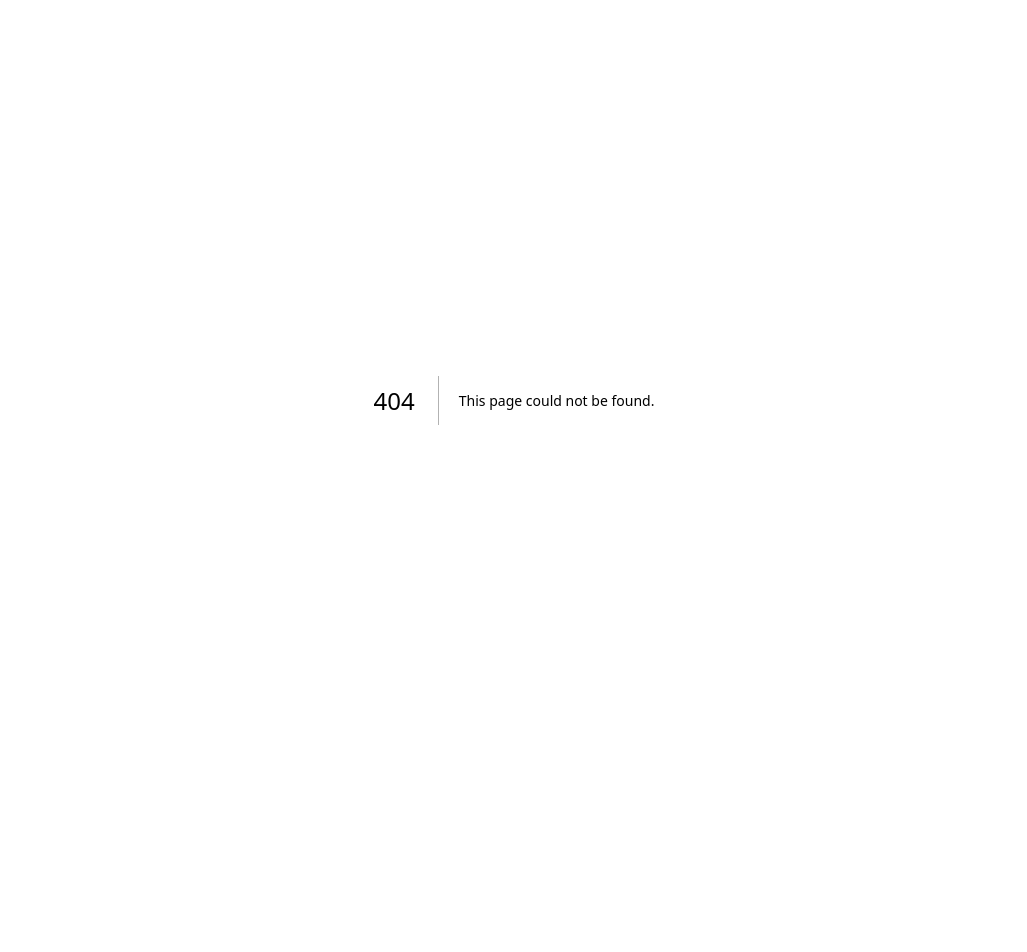
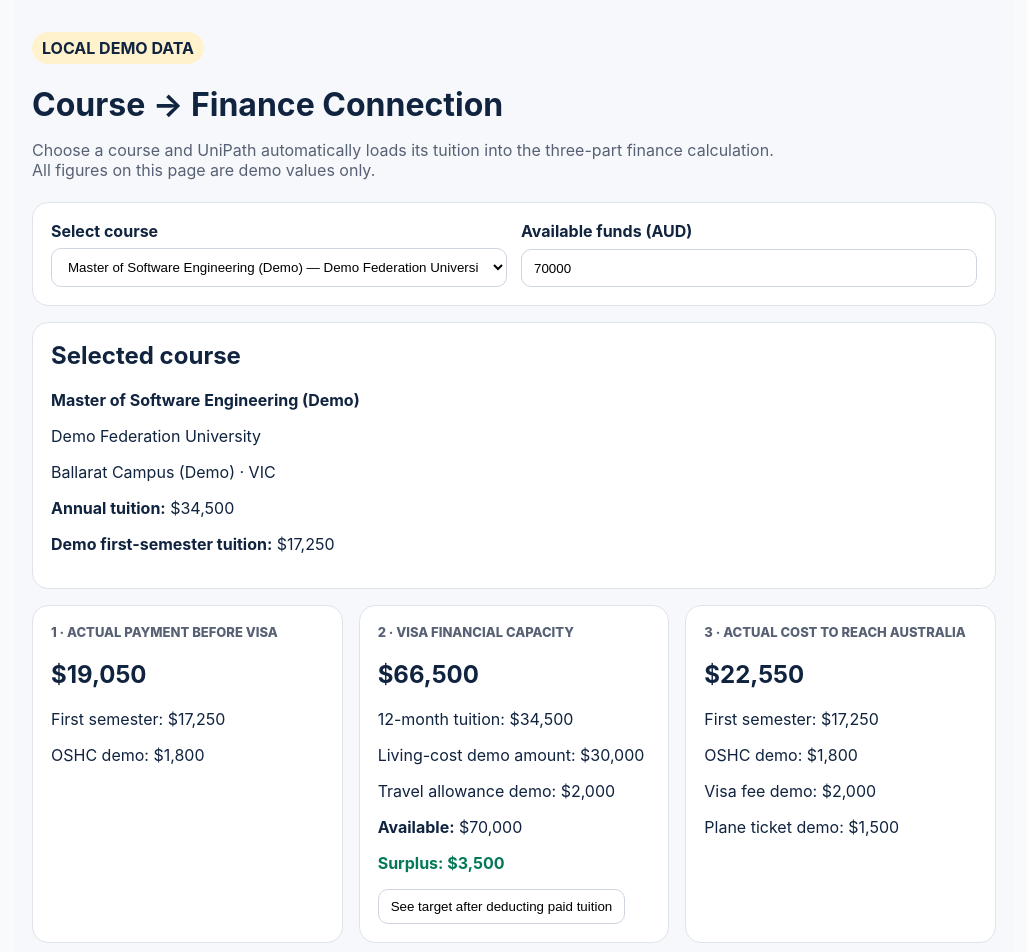
Before and after one commit to bkushen/unipath-australia, a Next.js app: page /local-v2/course-finance in a window 1280 px wide. Before the commit this address had no page. Shown: the top 952 px of the page, without its empty margins (126-1153 px from the left). Before the commit the page ends 800 px from the top, so only its background shows below. Built offline with nearby package versions, Linux system fonts and the light colour scheme.

Commit message:
Add course selection to finance connection demo

```diff
--- /dev/null
+++ b/app/local-v2/course-finance/page.tsx
@@ -0,0 +1,168 @@
+"use client";
+
+import { useMemo, useState } from "react";
+import { demoCampuses, demoCourses, demoUniversities } from "@/lib/local-v2/fixtures";
+import { calculateVisaFinance } from "@/lib/local-v2/visa-finance";
+
+const money = (cents: number) =>
+  new Intl.NumberFormat("en-AU", {
+    style: "currency",
+    currency: "AUD",
+    maximumFractionDigits: 0,
+  }).format(cents / 100);
+
+const panel = {
+  border: "1px solid #dfe3ea",
+  borderRadius: 16,
+  background: "#fff",
+  padding: 18,
+} as const;
+
+const input = {
+  width: "100%",
+  border: "1px solid #cfd5df",
+  borderRadius: 10,
+  padding: "10px 12px",
+  background: "#fff",
+} as const;
+
+export default function CourseFinancePage() {
+  const [courseId, setCourseId] = useState(demoCourses[0]?.id ?? "");
+  const [availableFundsAud, setAvailableFundsAud] = useState(70000);
+  const [showReduced, setShowReduced] = useState(false);
+
+  const course = demoCourses.find((item) => item.id === courseId) ?? demoCourses[0];
+  if (!course) return <main style={{ padding: 32 }}>No demo courses available.</main>;
+
+  const university = demoUniversities.find((item) => item.id === course.universityId);
+  const campus = demoCampuses.find((item) => item.id === course.campusId);
+
+  const firstSemesterTuitionCents = Math.round(course.annualTuitionCents / 2);
+
+  const finance = useMemo(
+    () =>
+      calculateVisaFinance({
+        annualTuitionCents: course.annualTuitionCents,
+        firstSemesterTuitionCents,
+        oshcCents: 180000,
+        visaFeeCents: 200000,
+        planeTicketCents: 150000,
+        governmentLivingCostCents: 3000000,
+        travelAllowanceCents: 200000,
+        availableFundsAudCents: Math.round(availableFundsAud * 100),
+      }),
+    [course.annualTuitionCents, firstSemesterTuitionCents, availableFundsAud],
+  );
+
+  const currentTarget = showReduced
+    ? finance.reducedShowMoneyTargetCents
+    : finance.conservativeShowMoneyTargetCents;
+
+  const difference = Math.round(availableFundsAud * 100) - currentTarget;
+
+  return (
+    <main style={{ maxWidth: 1000, margin: "0 auto", padding: "32px 18px 70px", background: "#f6f8fb", minHeight: "100vh" }}>
+      <div style={{ marginBottom: 22 }}>
+        <span style={{ display: "inline-block", padding: "6px 10px", borderRadius: 999, background: "#fff2cc", fontWeight: 750 }}>
+          LOCAL DEMO DATA
+        </span>
+        <h1 style={{ marginBottom: 8 }}>Course → Finance Connection</h1>
+        <p style={{ color: "#586174", maxWidth: 760 }}>
+          Choose a course and UniPath automatically loads its tuition into the three-part finance calculation. All figures on this page are demo values only.
+        </p>
+      </div>
+
+      <section style={panel}>
+        <div style={{ display: "grid", gridTemplateColumns: "repeat(auto-fit, minmax(260px, 1fr))", gap: 14 }}>
+          <label style={{ display: "grid", gap: 7, fontWeight: 650 }}>
+            Select course
+            <select value={courseId} onChange={(e) => setCourseId(e.target.value)} style={input}>
+              {demoCourses.map((item) => {
+                const uni = demoUniversities.find((u) => u.id === item.universityId);
+                return (
+                  <option key={item.id} value={item.id}>
+                    {item.name} — {uni?.name ?? "University"}
+                  </option>
+                );
+              })}
+            </select>
+          </label>
+
+          <label style={{ display: "grid", gap: 7, fontWeight: 650 }}>
+            Available funds (AUD)
+            <input
+              type="number"
+              min={0}
+              step={1000}
+              value={availableFundsAud}
+              onChange={(e) => setAvailableFundsAud(Number(e.target.value) || 0)}
+              style={input}
+            />
+          </label>
+        </div>
+      </section>
+
+      <section style={{ ...panel, marginTop: 16 }}>
+        <h2 style={{ marginTop: 0 }}>Selected course</h2>
+        <p><strong>{course.name}</strong></p>
+        <p>{university?.name ?? "Unknown university"}</p>
+        <p>{campus?.name ?? "Unknown campus"} · {campus?.state ?? ""}</p>
+        <p><strong>Annual tuition:</strong> {money(course.annualTuitionCents)}</p>
+        <p><strong>Demo first-semester tuition:</strong> {money(firstSemesterTuitionCents)}</p>
+      </section>
+
+      <div style={{ display: "grid", gridTemplateColumns: "repeat(auto-fit, minmax(280px, 1fr))", gap: 16, marginTop: 16 }}>
+        <section style={panel}>
+          <div style={{ fontSize: 13, fontWeight: 800, color: "#586174" }}>1 · ACTUAL PAYMENT BEFORE VISA</div>
+          <h2>{money(finance.beforeVisaActualSpendCents)}</h2>
+          <p>First semester: {money(firstSemesterTuitionCents)}</p>
+          <p>OSHC demo: {money(180000)}</p>
+        </section>
+
+        <section style={panel}>
+          <div style={{ fontSize: 13, fontWeight: 800, color: "#586174" }}>2 · VISA FINANCIAL CAPACITY</div>
+          <h2>{money(currentTarget)}</h2>
+          <p>12-month tuition: {money(course.annualTuitionCents)}</p>
+          <p>Living-cost demo amount: {money(3000000)}</p>
+          <p>Travel allowance demo: {money(200000)}</p>
+          <p><strong>Available:</strong> {money(Math.round(availableFundsAud * 100))}</p>
+          <p style={{ fontWeight: 750, color: difference >= 0 ? "#047857" : "#b91c1c" }}>
+            {difference >= 0 ? "Surplus" : "Shortfall"}: {money(Math.abs(difference))}
+          </p>
+          <button
+            type="button"
+            onClick={() => setShowReduced((current) => !current)}
+            style={{ border: "1px solid #cfd5df", borderRadius: 10, padding: "9px 12px", background: "#fff", cursor: "pointer" }}
+          >
+            {showReduced ? "Show conservative target" : "See target after deducting paid tuition"}
+          </button>
+          {showReduced && (
+            <p style={{ marginTop: 10, color: "#586174" }}>
+              Reduction shown: {money(finance.amountReducedByPaidTuitionCents)}. The conservative target remains the default planning view.
+            </p>
+          )}
+        </section>
+
+        <section style={panel}>
+          <div style={{ fontSize: 13, fontWeight: 800, color: "#586174" }}>3 · ACTUAL COST TO REACH AUSTRALIA</div>
+          <h2>{money(finance.actualCostToReachAustraliaCents)}</h2>
+          <p>First semester: {money(firstSemesterTuitionCents)}</p>
+          <p>OSHC demo: {money(180000)}</p>
+          <p>Visa fee demo: {money(200000)}</p>
+          <p>Plane ticket demo: {money(150000)}</p>
+        </section>
+      </div>
+
+      <section style={{ ...panel, marginTop: 16 }}>
+        <h2 style={{ marginTop: 0 }}>What this basic version proves</h2>
+        <ul style={{ marginBottom: 0 }}>
+          <li>Changing the course changes the tuition automatically.</li>
+          <li>First-semester tuition is recalculated automatically.</li>
+          <li>All three finance stages update from the selected course.</li>
+          <li>Available funds immediately show surplus or shortfall.</li>
+          <li>The optional paid-tuition deduction can be viewed without replacing the default conservative target.</li>
+        </ul>
+      </section>
+    </main>
+  );
+}
```
